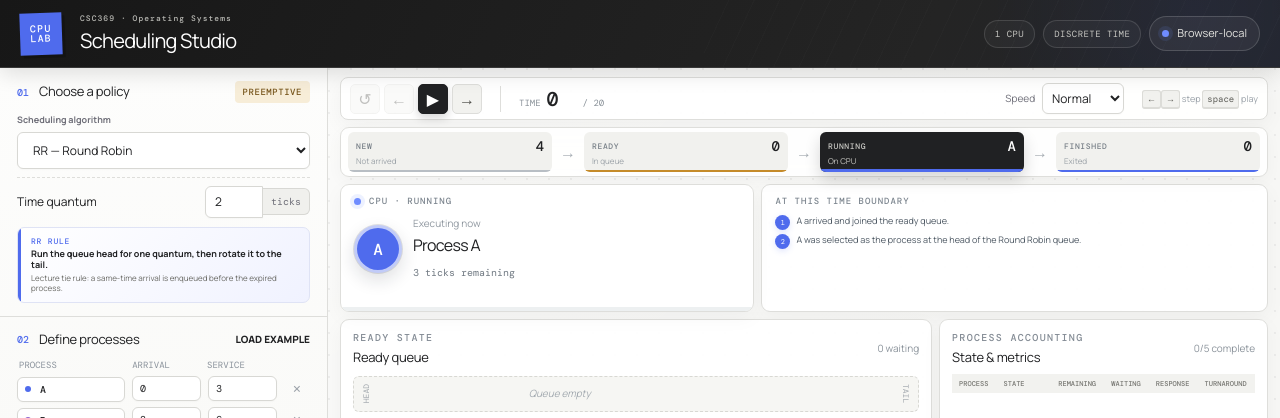
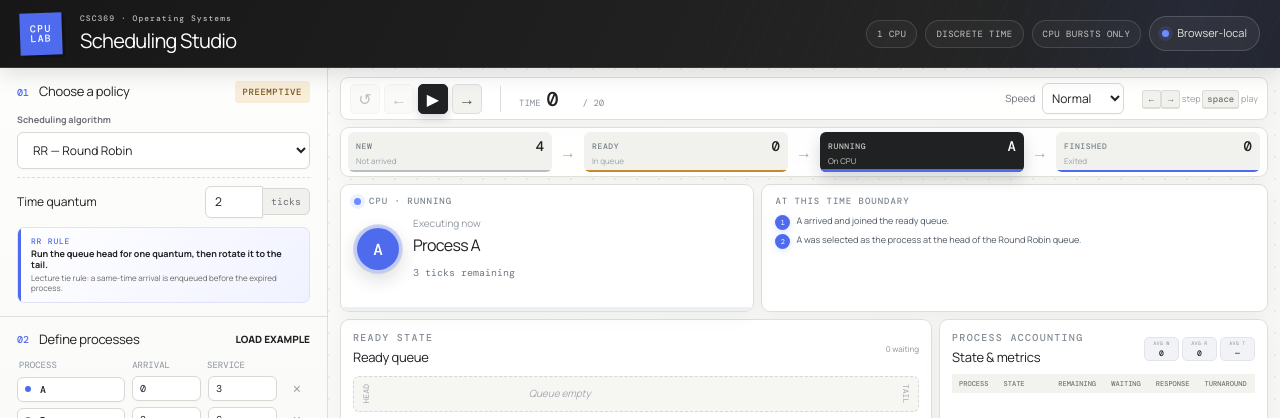
Before and after one commit to anshag01/csc369-scheduling-studio, a Next.js app: page / in a window 1280 px wide. Shown: the top 418 px of the page. Built offline with nearby package versions, Linux system fonts and the light colour scheme.

Commit message:
Expand scheduler verification and MLFQ visuals

```diff
--- a/app/SchedulingLab.tsx
+++ b/app/SchedulingLab.tsx
@@ -46,6 +46,12 @@ const algorithmGuidance: Record<Algorithm, { rule: string; detail: string }> = {
 function wholeNumber(value: string, minimum: number) {
   const parsed = Number(value);
   return Number.isFinite(parsed) ? Math.max(minimum, Math.floor(parsed)) : minimum;
+}
+
+function mean(values: number[]) {
+  if (values.length === 0) return "—";
+  const value = values.reduce((sum, item) => sum + item, 0) / values.length;
+  return Number.isInteger(value) ? String(value) : value.toFixed(1);
 }
 
 export default function SchedulingLab() {
@@ -130,6 +136,15 @@ export default function SchedulingLab() {
   const completedCount = snapshot?.processes.filter((process) => process.state === "finished").length ?? 0;
   const newCount = snapshot?.processes.filter((process) => process.state === "new").length ?? 0;
   const readyCount = snapshot?.processes.filter((process) => process.state === "ready").length ?? 0;
+  const boostTicksRemaining = snapshot
+    ? mlfqBoostInterval - (snapshot.time % mlfqBoostInterval)
+    : mlfqBoostInterval;
+  const boostProgress = snapshot
+    ? (snapshot.time % mlfqBoostInterval) / mlfqBoostInterval * 100
+    : 0;
+  const averageWaiting = mean(snapshot?.processes.map((process) => process.waitingTime) ?? []);
+  const averageResponse = mean(snapshot?.processes.flatMap((process) => process.responseTime === null ? [] : [process.responseTime]) ?? []);
+  const averageTurnaround = mean(snapshot?.processes.flatMap((process) => process.turnaroundTime === null ? [] : [process.turnaroundTime]) ?? []);
 
   return (
     <main className="app-shell">
@@ -137,7 +152,7 @@ export default function SchedulingLab() {
         <div className="brand-mark" aria-hidden="true"><span>CPU</span><span>LAB</span></div>
         <div className="brand-copy"><p className="eyebrow">CSC369 · Operating Systems</p><h1>Scheduling Studio</h1></div>
         <div className="scope-badges">
-          <span>1 CPU</span><span>Discrete time</span>
+          <span>1 CPU</span><span>Discrete time</span><span>CPU bursts only</span>
           <div className="local-badge"><span className="status-dot" />Browser-local</div>
         </div>
       </header>
@@ -208,17 +223,20 @@ export default function SchedulingLab() {
             <div className={`dashboard-grid ${algorithm === "mlfq" ? "mlfq-dashboard" : ""}`}>
             <div className="status-grid">
               <article className="cpu-card"><div className="card-label"><span className="live-dot" />CPU · RUNNING</div>
-                {runningProcess ? <div className="running-content"><div className="process-orb" style={{ background: runningProcess.color }}>{runningProcess.id}</div><div><p>Executing now</p><h2>Process {runningProcess.id}</h2><span>{snapshot.runningRemaining} tick{snapshot.runningRemaining === 1 ? "" : "s"} remaining{algorithm === "mlfq" && runningView ? ` · Q${runningView.queueLevel} · ${runningView.allotmentUsed}/${mlfqQuanta[runningView.queueLevel]} used` : ""}</span></div></div> : <div className="idle-content"><div className="process-orb idle">—</div><div><p>Nothing dispatched</p><h2>CPU idle</h2><span>Waiting for work</span></div></div>}
+                {runningProcess ? <div className="running-content"><div className="process-orb" style={{ background: runningProcess.color }}>{runningProcess.id}</div><div><p>Executing now</p><h2>Process {runningProcess.id}</h2><span>{snapshot.runningRemaining} tick{snapshot.runningRemaining === 1 ? "" : "s"} remaining{algorithm === "mlfq" && runningView ? ` · Q${runningView.queueLevel} · ${runningView.allotmentUsed}/${mlfqQuanta[runningView.queueLevel]} used` : ""}</span>{algorithm === "mlfq" && runningView && <div className="running-allotment" title={`${runningView.allotmentUsed} of ${mlfqQuanta[runningView.queueLevel]} allotted ticks used`}><i style={{ width: `${runningView.allotmentUsed / mlfqQuanta[runningView.queueLevel] * 100}%` }} /><small>demote at {mlfqQuanta[runningView.queueLevel]}</small></div>}</div></div> : <div className="idle-content"><div className="process-orb idle">—</div><div><p>Nothing dispatched</p><h2>CPU idle</h2><span>Waiting for work</span></div></div>}
                 <div className="cpu-progress"><span style={{ width: runningProcess ? `${((runningProcess.serviceTime - (snapshot.runningRemaining ?? 0)) / runningProcess.serviceTime) * 100}%` : "0%", background: runningProcess?.color }} /></div>
               </article>
               <article className="event-card"><div className="card-label">AT THIS TIME BOUNDARY</div><div className="event-list" data-testid="event-list">{snapshot.events.length ? snapshot.events.map((event, index) => <p key={index}><span>{index + 1}</span>{event}</p>) : <p className="muted-event">No scheduling decision was needed.</p>}</div></article>
             </div>
 
-            <section className="queue-section card-surface"><div className="card-title-row"><div><p className="eyebrow">READY STATE</p><h2>{algorithm === "mlfq" ? "Priority queues" : "Ready queue"}</h2></div><span>{snapshot.readyQueues.flat().length} waiting</span></div>
-              <div className={algorithm === "mlfq" ? "multi-queues" : "single-queue"}>{snapshot.readyQueues.map((queue, queueIndex) => <div className="queue-row" key={queueIndex}>
-                {algorithm === "mlfq" && <div className="queue-label"><strong>Q{queueIndex}</strong><span>{queueIndex === 0 ? "Highest" : queueIndex === snapshot.readyQueues.length - 1 ? "Lowest" : "Medium"} · allotment {mlfqQuanta[queueIndex]}</span></div>}
-                <div className="queue-track" data-testid={`ready-queue-${queueIndex}`}><span className="queue-head">HEAD</span>{queue.length === 0 ? <span className="empty-queue">Queue empty</span> : queue.map((id, index) => { const process = processById.get(id)!; const view = snapshot.processes.find((item) => item.id === id); return <div className={`queue-chip ${algorithm === "mlfq" ? "mlfq-queue-chip" : ""}`} key={`${id}-${index}`} style={{ "--process-color": process.color } as React.CSSProperties}><strong>{id}</strong><span>{view?.remainingTime} left{algorithm === "mlfq" ? ` · ${view?.allotmentUsed}/${mlfqQuanta[queueIndex]} used` : ""}</span></div>; })}<span className="queue-tail">TAIL</span></div>
-              </div>)}</div>
+            <section className="queue-section card-surface"><div className="card-title-row"><div><p className="eyebrow">READY STATE</p><h2>{algorithm === "mlfq" ? "Priority feedback map" : "Ready queue"}</h2></div><div className="queue-summary"><span>{snapshot.readyQueues.flat().length} waiting</span>{algorithm === "mlfq" && <div className="boost-countdown" title={`All active processes return to Q0 in ${boostTicksRemaining} ticks`}><i className="boost-ring" style={{ "--boost-progress": `${boostProgress}%` } as React.CSSProperties}><b>{boostTicksRemaining}</b></i><span><strong>NEXT BOOST</strong><small>ticks remaining</small></span></div>}</div></div>
+              <div className={algorithm === "mlfq" ? "multi-queues" : "single-queue"}>{snapshot.readyQueues.map((queue, queueIndex) => {
+                const isRunningLevel = algorithm === "mlfq" && snapshot.runningQueueLevel === queueIndex;
+                return <div className={`queue-row ${isRunningLevel ? "active-queue" : ""}`} key={queueIndex}>
+                  {algorithm === "mlfq" && <div className="queue-label"><div><strong>Q{queueIndex}</strong>{isRunningLevel && <em>{snapshot.running} ON CPU</em>}</div><span>{queueIndex === 0 ? "Highest" : queueIndex === snapshot.readyQueues.length - 1 ? "Lowest" : "Medium"} · allotment {mlfqQuanta[queueIndex]}</span>{queueIndex < snapshot.readyQueues.length - 1 && <i className="demotion-cue">full allotment ↓</i>}</div>}
+                  <div className="queue-track" data-testid={`ready-queue-${queueIndex}`}><span className="queue-head">HEAD</span>{queue.length === 0 ? <span className="empty-queue">Queue empty</span> : queue.map((id, index) => { const process = processById.get(id)!; const view = snapshot.processes.find((item) => item.id === id); const allotted = mlfqQuanta[queueIndex]; const used = view?.allotmentUsed ?? 0; return <div className={`queue-chip ${algorithm === "mlfq" ? "mlfq-queue-chip" : ""}`} key={`${id}-${index}`} style={{ "--process-color": process.color } as React.CSSProperties} title={algorithm === "mlfq" ? `${id}: ${used} of ${allotted} ticks used at Q${queueIndex}` : undefined}><strong>{id}</strong><span>{view?.remainingTime} left{algorithm === "mlfq" ? ` · ${used}/${allotted} used` : ""}</span>{algorithm === "mlfq" && <i className="allotment-meter" aria-hidden="true"><b style={{ width: `${used / allotted * 100}%` }} /></i>}</div>; })}<span className="queue-tail">TAIL</span></div>
+                </div>;
+              })}</div>
             </section>
 
             <section className="timeline-section card-surface"><div className="card-title-row"><div><p className="eyebrow">CPU HISTORY</p><h2>Execution timeline</h2></div><span>Click any tick to inspect</span></div>
@@ -226,7 +244,7 @@ export default function SchedulingLab() {
               <div className="timeline-legend">{processes.map((process) => <span key={process.id}><i style={{ background: process.color }} />{process.id}</span>)}<span><i className="idle-swatch" />Idle</span></div>
             </section>
 
-            <section className="metrics-section card-surface"><div className="card-title-row"><div><p className="eyebrow">PROCESS ACCOUNTING</p><h2>State & metrics</h2></div><span>{completedCount}/{processes.length} complete</span></div><div className="metrics-scroll"><table><thead><tr><th>Process</th><th>State</th><th>Remaining</th>{algorithm === "mlfq" && <th>Q used</th>}<th>Waiting</th><th>Response</th><th>Turnaround</th></tr></thead><tbody>{snapshot.processes.map((process) => <tr key={process.id}><td><i style={{ background: process.color }} />{process.id}</td><td><span className={`state-pill ${process.state}`}>{process.state}</span></td><td>{process.remainingTime}</td>{algorithm === "mlfq" && <td>{process.state === "finished" ? "—" : `${process.allotmentUsed}/${mlfqQuanta[process.queueLevel]}`}</td>}<td>{process.waitingTime}</td><td>{process.responseTime ?? "—"}</td><td>{process.turnaroundTime ?? "—"}</td></tr>)}</tbody></table></div></section>
+            <section className="metrics-section card-surface"><div className="card-title-row"><div><p className="eyebrow">PROCESS ACCOUNTING</p><h2>State & metrics</h2></div><div className="metric-summary" title={`${completedCount} of ${processes.length} processes complete`}><span><small>AVG W</small><strong>{averageWaiting}</strong></span><span><small>AVG R</small><strong>{averageResponse}</strong></span><span><small>AVG T</small><strong>{averageTurnaround}</strong></span></div></div><div className="metrics-scroll"><table><thead><tr><th>Process</th><th>State</th><th>Remaining</th>{algorithm === "mlfq" && <th>Q used</th>}<th>Waiting</th><th>Response</th><th>Turnaround</th></tr></thead><tbody>{snapshot.processes.map((process) => <tr key={process.id}><td><i style={{ background: process.color }} />{process.id}</td><td><span className={`state-pill ${process.state}`}>{process.state}</span></td><td>{process.remainingTime}</td>{algorithm === "mlfq" && <td>{process.state === "finished" ? "—" : `${process.allotmentUsed}/${mlfqQuanta[process.queueLevel]}`}</td>}<td>{process.waitingTime}</td><td>{process.responseTime ?? "—"}</td><td>{process.turnaroundTime ?? "—"}</td></tr>)}</tbody></table></div></section>
             </div>
           </>}
         </section>
--- a/app/globals.css
+++ b/app/globals.css
@@ -126,6 +126,9 @@ kbd { padding: 2px 4px; color: #5d5d58; background: #f1f1ee; border: 1px solid #
 .running-content p, .idle-content p { margin: 0 0 2px; color: #9098a0; font-size: 10px; }
 .running-content h2, .idle-content h2 { margin: 0 0 3px; font-size: 21px; letter-spacing: -.04em; }
 .running-content div > span, .idle-content div > span { color: #6f7881; font: 10px var(--font-dm-mono), monospace; }
+.running-allotment { position: relative; width: min(190px, 100%); height: 4px; margin-top: 8px; overflow: visible; background: #e4e6ed; border-radius: 999px; }
+.running-allotment > i { display: block; height: 100%; background: var(--accent); border-radius: inherit; transition: width .2s ease; }
+.running-allotment > small { position: absolute; top: 6px; right: 0; color: #8a919a; font: 7px var(--font-dm-mono), monospace; text-transform: uppercase; }
 .cpu-progress { position: absolute; right: 0; bottom: 0; left: 0; height: 4px; background: #edf0f1; }
 .cpu-progress span { display: block; height: 100%; transition: width .25s ease; }
 .event-card { min-height: 172px; padding: 18px 20px; }
@@ -138,13 +141,26 @@ kbd { padding: 2px 4px; color: #5d5d58; background: #f1f1ee; border: 1px solid #
 .card-title-row { margin-bottom: 16px; }
 .card-title-row > div .eyebrow { margin-bottom: 3px; }
 .card-title-row > span { color: #8b939b; font-size: 10px; }
+.queue-summary { display: flex; align-items: center; gap: 12px; color: #8b939b; font-size: 10px; }
+.boost-countdown { display: flex; align-items: center; gap: 7px; padding: 4px 7px 4px 5px; background: #f4f5fa; border: 1px solid #e0e3ef; border-radius: 999px; }
+.boost-ring { --boost-progress: 0%; position: relative; width: 30px; height: 30px; flex: 0 0 auto; display: grid; place-items: center; background: conic-gradient(var(--accent) var(--boost-progress), #dfe2ec 0); border-radius: 50%; font-style: normal; }
+.boost-ring::after { content: ""; position: absolute; inset: 4px; background: #fff; border-radius: 50%; }
+.boost-ring b { position: relative; z-index: 1; color: var(--ink); font: 500 9px var(--font-dm-mono), monospace; }
+.boost-countdown > span { display: grid; line-height: 1.05; }
+.boost-countdown strong { color: #4a5fb7; font: 500 7px var(--font-dm-mono), monospace; letter-spacing: .06em; }
+.boost-countdown small { margin-top: 2px; color: #8a919a; font-size: 7px; }
 .queue-row { display: grid; grid-template-columns: 112px minmax(0, 1fr); gap: 12px; align-items: stretch; }
 .single-queue .queue-row { grid-template-columns: 1fr; }
 .multi-queues { display: grid; gap: 9px; }
-.queue-label { display: flex; flex-direction: column; justify-content: center; padding: 8px 10px; background: #eff5f2; border-left: 3px solid var(--green); border-radius: 3px; }
+.queue-label { position: relative; display: flex; flex-direction: column; justify-content: center; padding: 8px 10px; background: #eef1ff; border-left: 3px solid var(--accent); border-radius: 3px; }
+.queue-label > div { display: flex; align-items: center; justify-content: space-between; gap: 4px; }
 .queue-label strong { font: 500 12px var(--font-dm-mono), monospace; }
+.queue-label em { padding: 2px 4px; color: #fff; background: #202123; border-radius: 999px; font: normal 500 6px var(--font-dm-mono), monospace; white-space: nowrap; }
 .queue-label span { margin-top: 2px; color: #858d95; font-size: 8px; }
+.demotion-cue { position: absolute; right: 2px; bottom: -8px; z-index: 2; color: #8b93a8; font: normal 500 6px var(--font-dm-mono), monospace; text-transform: uppercase; letter-spacing: .02em; }
 .queue-track { min-height: 58px; display: flex; align-items: center; gap: 8px; padding: 8px 11px; overflow-x: auto; background: #f6f6f3; border: 1px dashed #d8d8d3; border-radius: 6px; }
+.queue-row.active-queue .queue-track { background: #f4f6ff; border-color: #aeb9ef; box-shadow: inset 0 0 0 1px rgba(79,107,237,.08); }
+.queue-row.active-queue .queue-label { background: #e5eaff; box-shadow: inset 0 0 0 1px #cfd6f6; }
 .queue-head, .queue-tail { color: #a1a7ad; font: 8px var(--font-dm-mono), monospace; writing-mode: vertical-rl; transform: rotate(180deg); }
 .queue-tail { margin-left: auto; transform: none; }
 .queue-chip { min-width: 57px; padding: 7px 8px; background: #fff; border: 1px solid #dededb; border-top: 3px solid var(--process-color); border-radius: 5px; box-shadow: 0 3px 8px rgba(0,0,0,.045); text-align: center; }
@@ -152,6 +168,8 @@ kbd { padding: 2px 4px; color: #5d5d58; background: #f1f1ee; border: 1px solid #
 .queue-chip span { color: #8a929a; font-size: 8px; }
 .queue-chip.mlfq-queue-chip { min-width: 83px; }
 .queue-chip.mlfq-queue-chip span { white-space: nowrap; }
+.allotment-meter { height: 3px; display: block; margin-top: 4px; overflow: hidden; background: #e6e8ef; border-radius: 999px; }
+.allotment-meter b { height: 100%; display: block; background: var(--accent); border-radius: inherit; transition: width .2s ease; }
 .empty-queue { margin: auto; color: #a4abb1; font-size: 10px; font-style: italic; }
 
 .timeline-scroll { padding: 5px 0 14px; overflow-x: auto; }
@@ -170,6 +188,10 @@ kbd { padding: 2px 4px; color: #5d5d58; background: #f1f1ee; border: 1px solid #
 .timeline-legend .idle-swatch { background: #cbd0d8; }
 
 .metrics-scroll { overflow-x: auto; }
+.metric-summary { display: flex; gap: 5px; }
+.metric-summary > span { min-width: 45px; display: grid; justify-items: center; padding: 4px 6px; background: #f2f3f7; border: 1px solid #e3e4ea; border-radius: 5px; }
+.metric-summary small { color: #8a919a; font: 6px var(--font-dm-mono), monospace; letter-spacing: .05em; }
+.metric-summary strong { margin-top: 1px; color: var(--ink); font: 500 10px var(--font-dm-mono), monospace; }
 table { width: 100%; border-collapse: collapse; font-size: 10px; }
 th { padding: 8px 10px; color: #777772; background: #f2f2ef; font: 500 8px var(--font-dm-mono), monospace; text-align: left; text-transform: uppercase; }
 td { padding: 9px 10px; border-bottom: 1px solid #e8e8e4; color: #565651; }
@@ -239,9 +261,17 @@ footer { display: flex; justify-content: space-between; gap: 16px; padding: 13px
   .dashboard-grid .cpu-card, .dashboard-grid .event-card { min-height: 0; height: 100%; padding: 10px 13px; }
   .card-title-row { margin-bottom: 8px; }
   .card-title-row h2 { font-size: 13px; }
+  .queue-summary { gap: 6px; font-size: 8px; }
+  .boost-countdown { gap: 5px; padding: 2px 6px 2px 3px; }
+  .boost-ring { width: 24px; height: 24px; }
+  .boost-ring::after { inset: 3px; }
+  .boost-ring b { font-size: 7px; }
+  .boost-countdown strong, .boost-countdown small { font-size: 6px; }
   .running-content, .idle-content { gap: 11px; margin-top: 9px; }
   .process-orb { width: 48px; height: 48px; border-width: 3px; font-size: 16px; }
   .running-content h2, .idle-content h2 { margin-bottom: 1px; font-size: 16px; }
+  .running-allotment { height: 3px; margin-top: 5px; }
+  .running-allotment > small { display: none; }
   .event-list { gap: 4px; margin-top: 8px; }
   .event-list p { gap: 6px; font-size: 9px; line-height: 1.25; }
   .event-list p > span { width: 15px; height: 15px; font-size: 7px; }
@@ -249,16 +279,24 @@ footer { display: flex; justify-content: space-between; gap: 16px; padding: 13px
   .queue-label { padding: 4px 7px; }
   .queue-label strong { font-size: 10px; }
   .queue-label span { font-size: 7px; }
+  .queue-label em { font-size: 5px; }
+  .demotion-cue { bottom: -6px; font-size: 5px; }
   .multi-queues { gap: 4px; }
   .queue-track { min-height: 36px; gap: 5px; padding: 4px 7px; }
   .queue-chip { min-width: 48px; padding: 3px 6px; }
   .queue-chip strong { font-size: 10px; }
+  .queue-chip.mlfq-queue-chip { min-width: 80px; }
+  .allotment-meter { height: 2px; margin-top: 2px; }
   .timeline-scroll { padding: 2px 0 8px; }
   .timeline-grid { padding-top: 13px; }
   .tick-label { top: -13px; }
   .tick-block { height: 28px; font-size: 8px; }
   .timeline-legend { gap: 9px; padding-top: 7px; }
   .metrics-section .card-title-row { margin-bottom: 6px; }
+  .metric-summary { gap: 3px; }
+  .metric-summary > span { min-width: 35px; padding: 2px 4px; }
+  .metric-summary small { font-size: 5px; }
+  .metric-summary strong { font-size: 8px; }
   .metrics-scroll { height: calc(100% - 33px); overflow: hidden; }
   .metrics-scroll table { height: 100%; }
   th { padding: 5px 7px; font-size: 7px; }
```
Also changed, not shown: 2 other files (tests, documents, lock files or other folders).
